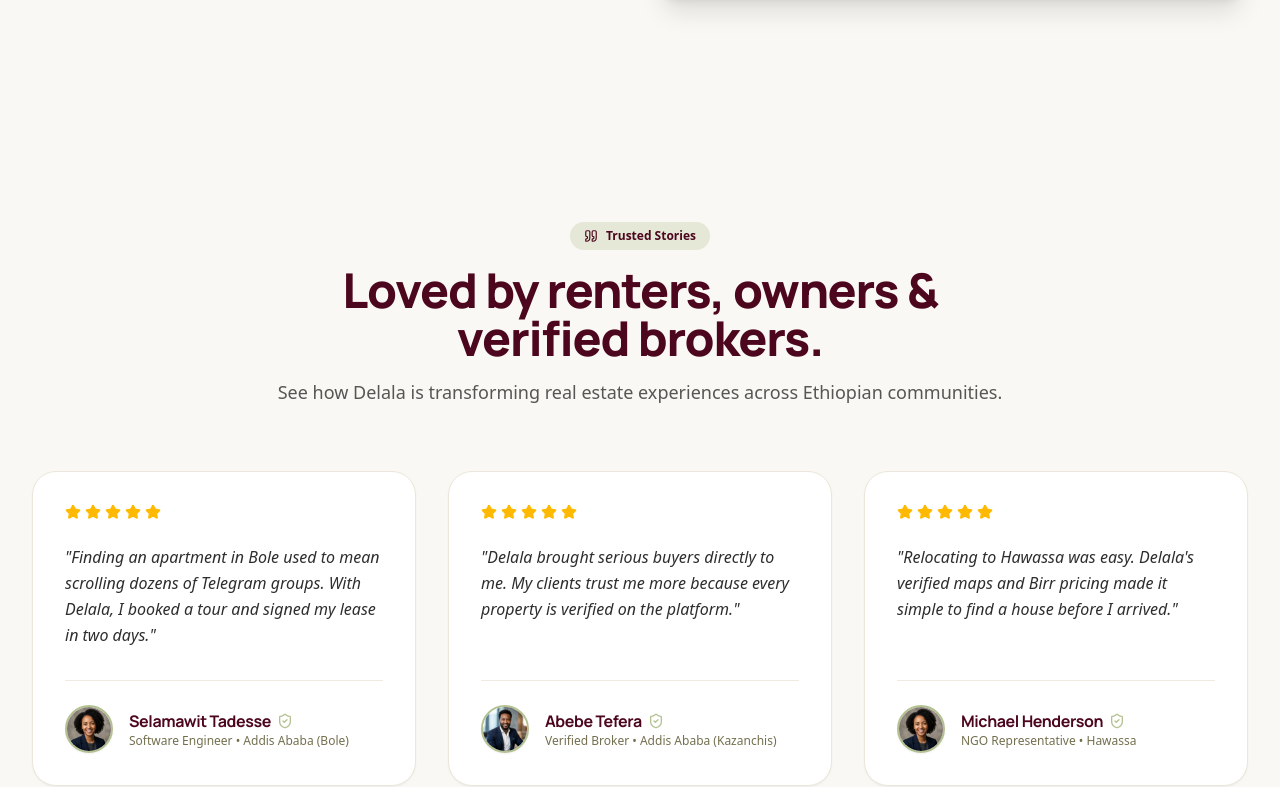
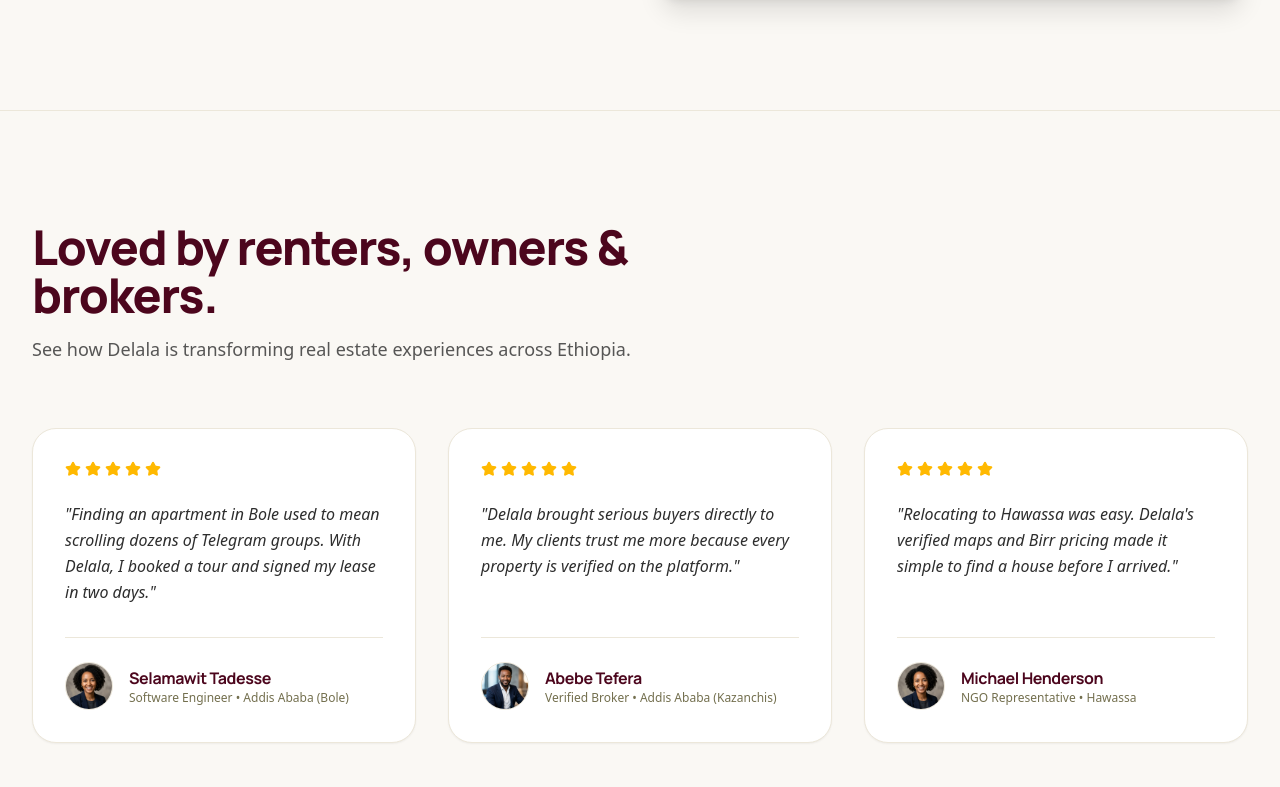
Before and after one commit to Tommy-devgit/Delala-Landing, a Next.js app in the folder client/: page / in a window 1280 px wide. Shown: the part 6578-7365 px from the top of the page. Built offline with nearby package versions, Linux system fonts and the light colour scheme.

Commit message:
feat: implement core landing page layout with navbar, testimonials, faq, and cta components

```diff
--- a/client/components/testimonials.tsx
+++ b/client/components/testimonials.tsx
@@ -2,25 +2,20 @@
 
 import { motion } from "framer-motion";
 import { TESTIMONIALS_DATA } from "@/lib/constants";
-import { Star, Quote, ShieldCheck } from "lucide-react";
+import { Star } from "lucide-react";
 
 export function Testimonials() {
   return (
-    <section id="testimonials" className="py-20 lg:py-28 bg-[#FAF8F4] relative">
+    <section id="testimonials" className="py-20 lg:py-28 bg-[#FAF8F4] relative border-t border-[#ECE7DA]">
       <div className="max-w-7xl mx-auto px-4 sm:px-6 lg:px-8">
         {/* Section Header */}
-        <div className="text-center max-w-3xl mx-auto mb-16">
-          <div className="inline-flex items-center gap-2 px-3.5 py-1.5 rounded-full bg-[#B4C292]/30 text-[#4C061D] text-xs font-bold mb-4">
-            <Quote className="w-3.5 h-3.5 text-[#4C061D]" />
-            <span>Trusted Stories</span>
-          </div>
-
+        <div className="max-w-3xl mb-16">
           <h2 className="font-heading text-3xl sm:text-4xl lg:text-5xl font-extrabold text-[#4C061D] tracking-tight mb-4">
-            Loved by renters, owners & verified brokers.
+            Loved by renters, owners & brokers.
           </h2>
 
           <p className="text-base sm:text-lg text-[#2D2D2D]/80 font-normal leading-relaxed">
-            See how Delala is transforming real estate experiences across Ethiopian communities.
+            See how Delala is transforming real estate experiences across Ethiopia.
           </p>
         </div>
 
@@ -29,14 +24,13 @@
           {TESTIMONIALS_DATA.map((item, idx) => (
             <motion.div
               key={item.name}
-              initial={{ opacity: 0, y: 30 }}
+              initial={{ opacity: 0, y: 20 }}
               whileInView={{ opacity: 1, y: 0 }}
               viewport={{ once: true }}
-              transition={{ duration: 0.5, delay: idx * 0.15 }}
-              className="bg-white p-8 rounded-3xl border border-[#ECE7DA] shadow-xs hover:shadow-xl hover:border-[#B4C292] transition-all duration-300 flex flex-col justify-between group relative overflow-hidden"
+              transition={{ duration: 0.4, delay: idx * 0.1 }}
+              className="bg-white p-8 rounded-3xl border border-[#ECE7DA] shadow-xs flex flex-col justify-between"
             >
-              <div className="relative z-10">
-                {/* Star Rating */}
+              <div>
                 <div className="flex items-center gap-1 mb-6">
                   {Array.from({ length: item.rating }).map((_, i) => (
                     <Star
@@ -46,15 +40,13 @@
                   ))}
                 </div>
 
-                {/* Quote Text */}
                 <p className="text-base text-[#2D2D2D] leading-relaxed italic mb-8">
                   "{item.quote}"
                 </p>
               </div>
 
-              {/* User Avatar & Info */}
-              <div className="pt-6 border-t border-[#ECE7DA]/80 flex items-center gap-4 relative z-10">
-                <div className="relative w-12 h-12 rounded-full overflow-hidden border-2 border-[#B4C292] shrink-0 shadow-xs">
+              <div className="pt-6 border-t border-[#ECE7DA] flex items-center gap-4">
+                <div className="relative w-12 h-12 rounded-full overflow-hidden border border-[#ECE7DA] shrink-0">
                   <img
                     src={item.avatar}
                     alt={item.name}
@@ -62,9 +54,8 @@
                   />
                 </div>
                 <div>
-                  <h4 className="font-heading font-bold text-base text-[#4C061D] flex items-center gap-1.5">
+                  <h4 className="font-heading font-bold text-base text-[#4C061D]">
                     {item.name}
-                    <ShieldCheck className="w-4 h-4 text-[#B4C292]" />
                   </h4>
                   <div className="text-xs text-[#736F4E] font-medium">
                     {item.role} • {item.location}
```
